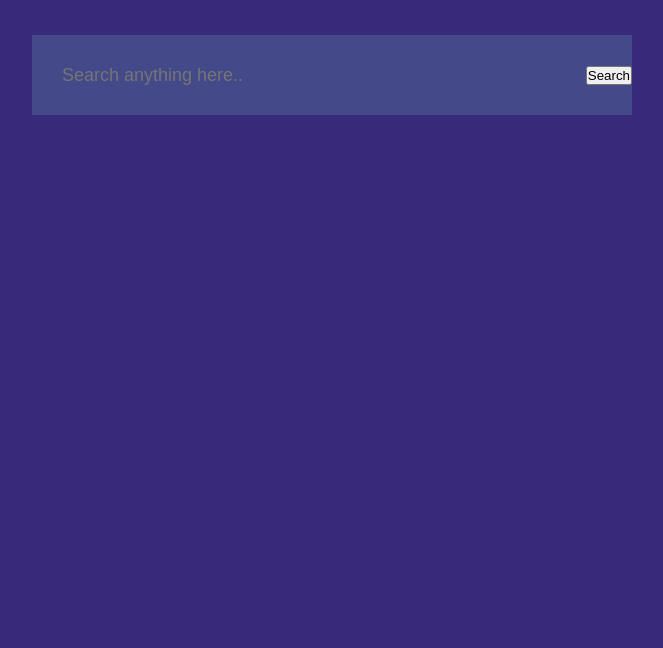
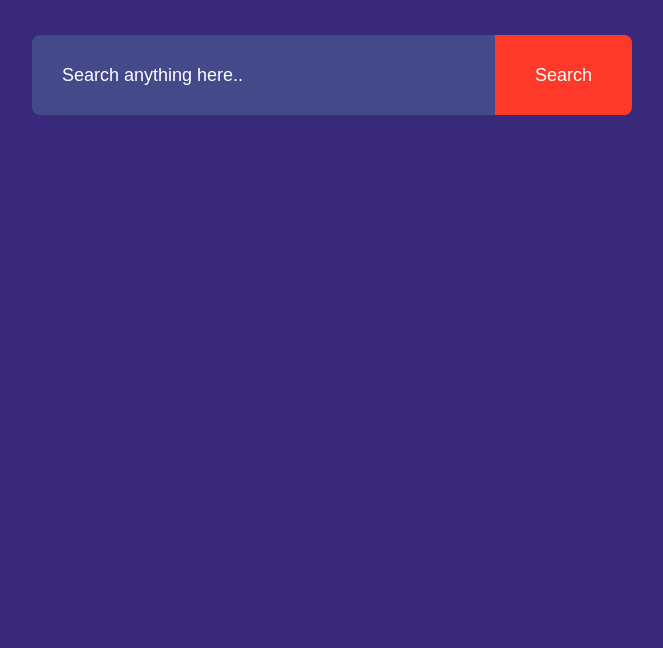
Before and after one commit to Silvia-Wachira/Image-Search-Engine, a plain HTML site: page index.html in a window 1280 px wide. Shown: the part 152-800 px from the top of the page, without its empty margins (308-971 px from the left). Drawn offline with Linux system fonts and the light colour scheme.

Commit message:
style the button

```diff
--- a/assets/css/style.css
+++ b/assets/css/style.css
@@ -20,6 +20,7 @@ form{
     background: #434989;
     display: flex;
     align-items: center;
+    border-radius: 8px;
 }
 form input {
     flex: 1;
@@ -31,3 +32,19 @@ form input {
     font-size: 18px;
     padding: 0 30px;
 }
+form button {
+    padding: 0 40px;
+    height: 100%;
+    background: #ff3929;
+    color: #fff;
+    font-size: 18px;
+    border: 0;
+    outline: 0;
+    border-top-right-radius: 8px;
+    border-bottom-right-radius: 8px;
+    cursor: pointer;
+}
+::placeholder {
+    color: #fff;
+    font-size: 18px;
+}
```
